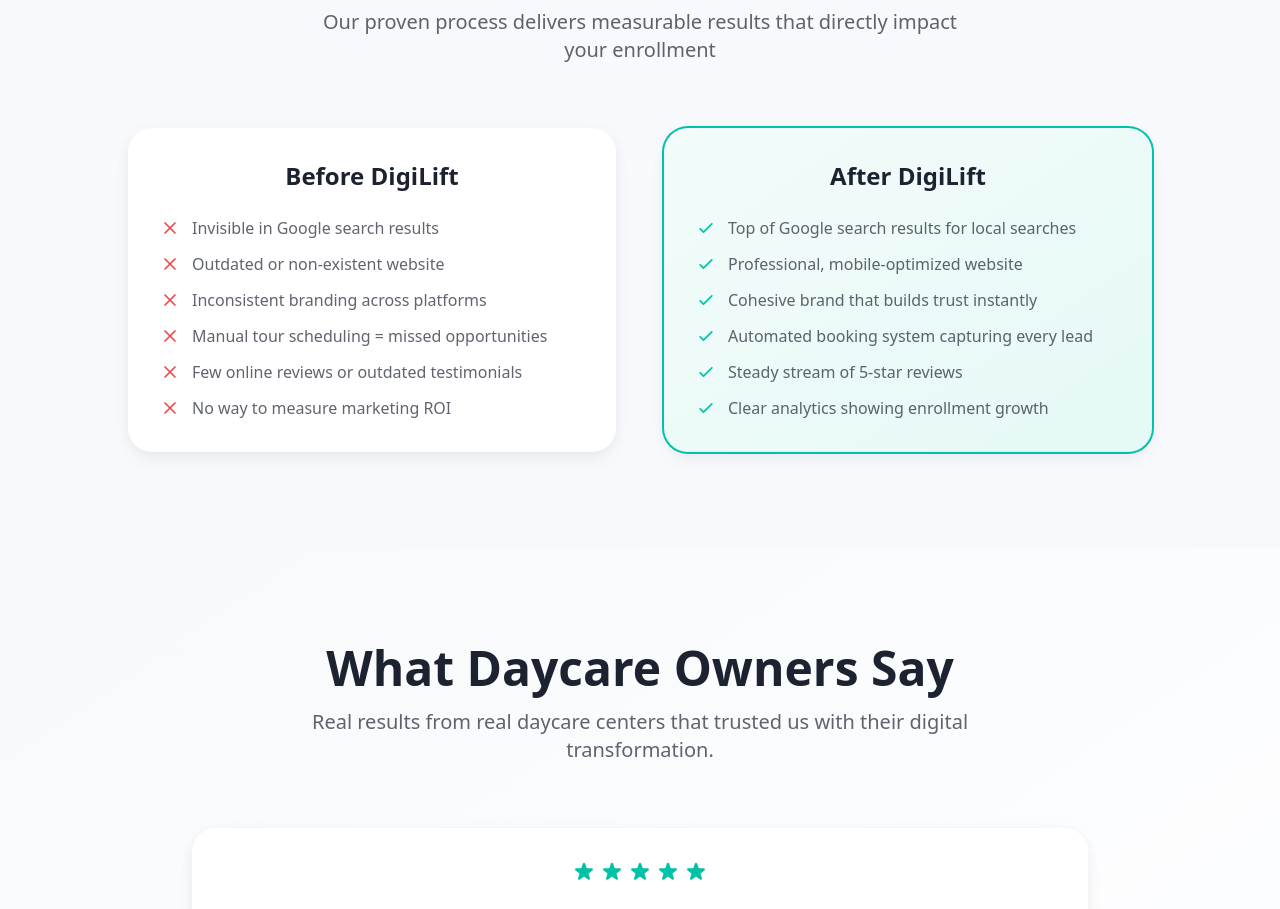
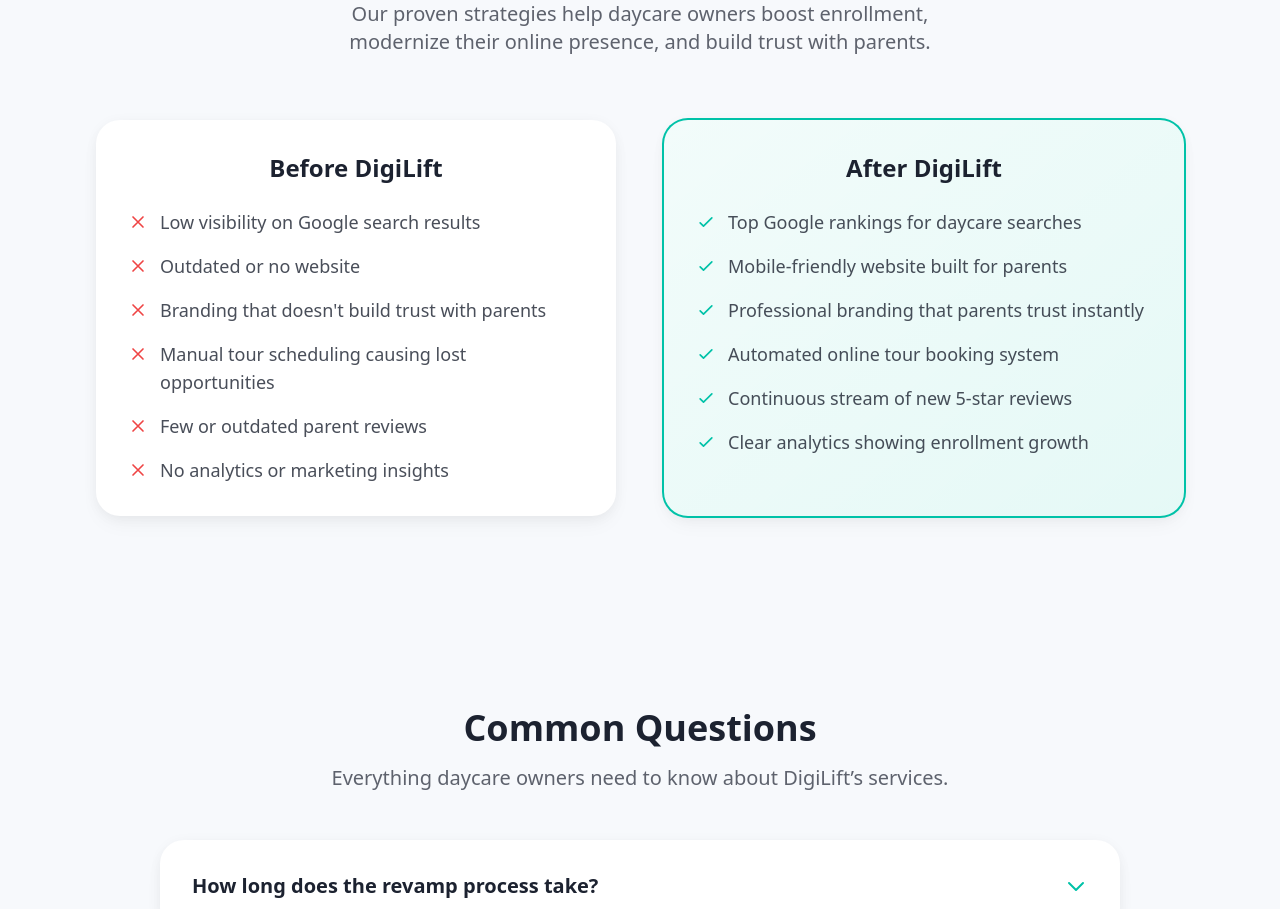
Before and after one commit to ZebaLodhi/digilift-website, a Next.js app: page / in a window 1280 px wide. Shown: the part 1888-2797 px from the top of the page. Built offline with nearby package versions, Linux system fonts and the light colour scheme.

Commit message:
Hide testimonials and seo friendly homepage

```diff
--- a/app/page.tsx
+++ b/app/page.tsx
@@ -3,17 +3,25 @@
 
 import Hero from "@/components/Hero";
 import ValueProps from "@/components/ValueProps";
-import Testimonials from "@/components/Testimonials";
+// import Testimonials from "@/components/Testimonials"; // Hidden for now
 import FAQ from "@/components/FAQ";
 import CTA from "@/components/CTA";
 import faqData from "@/data/faq.json";
 
-import Chatbot from "@/components/Chatbot"; // ⭐ Chatbot injected into body
+import Chatbot from "@/components/Chatbot";
 
 export const metadata: Metadata = {
-  title: "Home",
+  title: "DigiLift – Digital Marketing & Websites for Daycare Centers",
   description:
-    "DigiLift helps local daycare centers modernize their digital presence with Google Business Profile optimization, professional websites, brand refresh, and online booking systems.",
+    "DigiLift transforms daycare centers with Google Business Profile optimization, mobile-friendly websites, branding, and automated booking systems. Designed for childcare providers.",
+  keywords: [
+    "daycare marketing",
+    "childcare website design",
+    "Google Business Profile daycare",
+    "daycare digital marketing",
+    "DigiLift",
+    "childcare branding",
+  ],
 };
 
 export default function Home() {
@@ -22,53 +30,62 @@
     "@type": "ChildCare",
     name: "DigiLift for Daycare",
     description:
-      "Digital marketing and web design services specifically for daycare centers and childcare providers",
-    url: "https://digilift-daycare.com",
-    logo: "https://digilift-daycare.com/logo.png",
-    image: "https://digilift-daycare.com/og-image.png",
+      "Digital marketing and web design services specifically for daycare centers and childcare providers.",
+    url: "https://digilift.ai",
+    logo: "https://digilift.ai/logo.png",
+    image: "https://digilift.ai/og-image.png",
     telephone: "+1-555-123-4567",
-    email: "hello@digilift-daycare.com",
+    email: "hello@digilift.ai",
     address: { "@type": "PostalAddress", addressCountry: "US" },
     priceRange: "$1,497 - $4,997",
-    aggregateRating: { "@type": "AggregateRating", ratingValue: "5.0", reviewCount: "50" },
     areaServed: { "@type": "Country", name: "United States" },
   };
 
   return (
     <>
+      {/* SEO Structured Data */}
       <script
         type="application/ld+json"
         dangerouslySetInnerHTML={{ __html: JSON.stringify(jsonLd) }}
       />
 
+      {/* HERO SECTION */}
       <Hero />
+
+      {/* VALUE PROPS */}
       <ValueProps />
 
       {/* RESULTS SECTION */}
-      <section className="section bg-neutral">
-        <div className="container-custom">
-          <div className="text-center mb-16">
-            <h2 className="mb-4">Real Impact for Real Daycares</h2>
-            <p className="text-xl text-dark/70 max-w-2xl mx-auto">
-              Our proven process delivers measurable results that directly impact your enrollment
+      <section className="section bg-neutral px-4 md:px-0">
+        <div className="container-custom max-w-6xl">
+          <header className="text-center mb-12 md:mb-16">
+            <h2 className="text-3xl md:text-4xl font-bold mb-4">
+              Real Impact for Daycare Centers
+            </h2>
+            <p className="text-lg md:text-xl text-dark/70 max-w-2xl mx-auto">
+              Our proven strategies help daycare owners boost enrollment, modernize their online
+              presence, and build trust with parents.
             </p>
-          </div>
+          </header>
 
-          <div className="grid md:grid-cols-2 gap-12 max-w-5xl mx-auto">
-            <div className="card">
-              <h3 className="text-2xl mb-6 text-center">Before DigiLift</h3>
-              <ul className="space-y-3">
+          {/* RESPONSIVE GRID */}
+          <div className="grid grid-cols-1 md:grid-cols-2 gap-8 md:gap-12">
+
+            {/* BEFORE */}
+            <article className="card p-6 md:p-8">
+              <h3 className="text-2xl text-center font-semibold mb-6">Before DigiLift</h3>
+              <ul className="space-y-4">
                 {[
-                  "Invisible in Google search results",
-                  "Outdated or non-existent website",
-                  "Inconsistent branding across platforms",
-                  "Manual tour scheduling = missed opportunities",
-                  "Few online reviews or outdated testimonials",
-                  "No way to measure marketing ROI",
-                ].map((item, i) => (
-                  <li key={i} className="flex items-start gap-3">
+                  "Low visibility on Google search results",
+                  "Outdated or no website",
+                  "Branding that doesn't build trust with parents",
+                  "Manual tour scheduling causing lost opportunities",
+                  "Few or outdated parent reviews",
+                  "No analytics or marketing insights",
+                ].map((item, index) => (
+                  <li key={index} className="flex items-start gap-3">
                     <svg
-                      className="w-5 h-5 text-red-500 flex-shrink-0 mt-0.5"
+                      className="w-5 h-5 text-red-500 mt-1 flex-shrink-0"
                       fill="none"
                       stroke="currentColor"
                       viewBox="0 0 24 24"
@@ -80,61 +97,71 @@
                         d="M6 18L18 6M6 6l12 12"
                       />
                     </svg>
-                    <span className="text-dark/70">{item}</span>
+                    <span className="text-dark/80 text-base md:text-lg">{item}</span>
                   </li>
                 ))}
               </ul>
-            </div>
+            </article>
 
-            <div className="card bg-gradient-to-br from-accent/5 to-accent/10 ring-2 ring-accent">
-              <h3 className="text-2xl mb-6 text-center">After DigiLift</h3>
-              <ul className="space-y-3">
+            {/* AFTER */}
+            <article className="card p-6 md:p-8 bg-gradient-to-br from-accent/5 to-accent/10 ring-2 ring-accent">
+              <h3 className="text-2xl text-center font-semibold mb-6">After DigiLift</h3>
+              <ul className="space-y-4">
                 {[
-                  "Top of Google search results for local searches",
-                  "Professional, mobile-optimized website",
-                  "Cohesive brand that builds trust instantly",
-                  "Automated booking system capturing every lead",
-                  "Steady stream of 5-star reviews",
+                  "Top Google rankings for daycare searches",
+                  "Mobile-friendly website built for parents",
+                  "Professional branding that parents trust instantly",
+                  "Automated online tour booking system",
+                  "Continuous stream of new 5-star reviews",
                   "Clear analytics showing enrollment growth",
-                ].map((item, i) => (
-                  <li key={i} className="flex items-start gap-3">
+                ].map((item, index) => (
+                  <li key={index} className="flex items-start gap-3">
                     <svg
-                      className="w-5 h-5 text-accent flex-shrink-0 mt-0.5"
+                      className="w-5 h-5 text-accent mt-1 flex-shrink-0"
                       fill="none"
                       stroke="currentColor"
                       viewBox="0 0 24 24"
                     >
-                      <path strokeLinecap="round" strokeLinejoin="round" strokeWidth={2} d="M5 13l4 4L19 7" />
+                      <path
+                        strokeLinecap="round"
+                        strokeLinejoin="round"
+                        strokeWidth={2}
+                        d="M5 13l4 4L19 7"
+                      />
                     </svg>
-                    <span className="text-dark/70">{item}</span>
+                    <span className="text-dark/80 text-base md:text-lg">{item}</span>
                   </li>
                 ))}
               </ul>
-            </div>
+            </article>
+
           </div>
         </div>
       </section>
 
-      <Testimonials />
+      {/* TESTIMONIALS — HIDDEN */}
+      {/* <Testimonials /> */}
 
-      {/* ⭐ TRUSTED BY SECTION — HIDDEN FOR NOW */}
+      {/* TRUSTED BY SECTION — HIDDEN */}
       {false && (
-        <section className="section bg-white">
-          <div className="container-custom">
-            <div className="text-center mb-12">
-              <h3 className="text-2xl font-bold mb-4">Trusted by Daycare Centers Nationwide</h3>
-              <p className="text-dark/70">
-                Join the growing community of childcare providers who've modernized with DigiLift
+        <section className="section bg-white px-4 md:px-0">
+          <div className="container-custom max-w-6xl">
+            <h3 className="text-2xl md:text-3xl font-bold text-center mb-4">
+              Trusted by Daycare Centers Nationwide
+            </h3>
+            <p className="text-dark/70 text-center mb-10">
+              More centers are joining DigiLift every week.
             </p>
-            </div>
 
-            <div className="grid grid-cols-2 md:grid-cols-4 gap-8 items-center opacity-60">
+            <div className="grid grid-cols-2 md:grid-cols-4 gap-6 md:gap-8 opacity-60">
               {[1, 2, 3, 4].map((i) => (
                 <div
                   key={i}
                   className="flex items-center justify-center h-20 bg-neutral-100 rounded-xl"
                 >
-                  <span className="text-dark/40 font-semibold">Daycare Logo {i}</span>
+                  <span className="text-dark/40 font-semibold text-sm md:text-base">
+                    Daycare Logo {i}
+                  </span>
                 </div>
               ))}
             </div>
@@ -142,17 +169,16 @@
         </section>
       )}
 
-      {/* FAQ */}
-      <section className="section bg-neutral">
-        <div className="container-custom">
-          <div className="text-center mb-16">
-            <h2 className="mb-4">Common Questions</h2>
-            <p className="text-xl text-dark/70 max-w-2xl mx-auto">
-              Everything you need to know about our services
+      {/* FAQ SECTION */}
+      <section className="section bg-neutral px-4 md:px-0">
+        <div className="container-custom max-w-5xl">
+          <header className="text-center mb-12">
+            <h2 className="text-3xl md:text-4xl font-bold mb-4">Common Questions</h2>
+            <p className="text-lg md:text-xl text-dark/70 max-w-2xl mx-auto">
+              Everything daycare owners need to know about DigiLift’s services.
             </p>
-          </div>
+          </header>
 
-          <div className="max-w-3xl mx-auto">
           <FAQ items={faqData} limit={5} />
 
           <div className="text-center mt-12">
@@ -161,12 +187,11 @@
             </Link>
           </div>
         </div>
-        </div>
       </section>
 
       <CTA />
 
-      {/* Inject the chatbot DOM into body */}
+      {/* Chatbot */}
       <Chatbot />
     </>
   );
```
Lines whose indentation alone changed are shown as unchanged.
